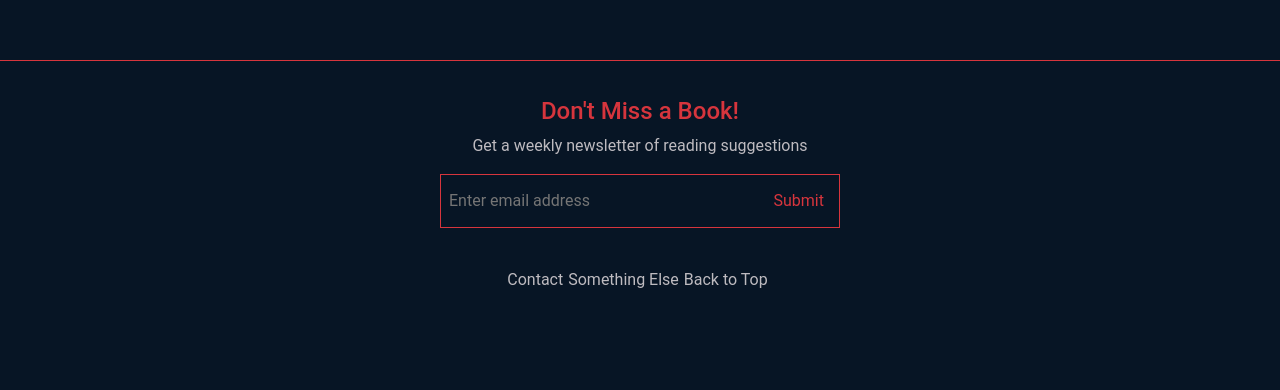
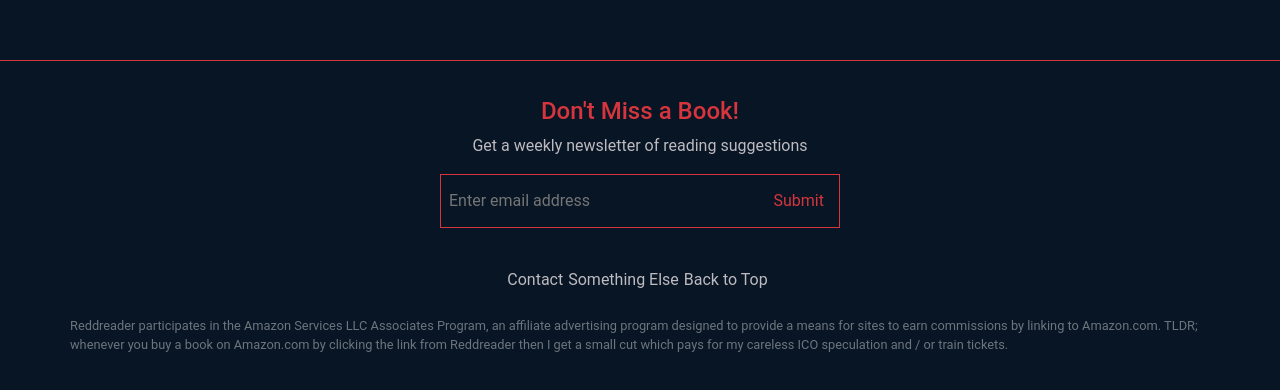
Before and after one commit to jacobedawson/readreddit, an Angular app: page / in a window 1280 px wide. Shown: the part 921-1311 px from the top of the page. Before the commit the page ends 1249 px from the top, so only its background shows below. Built offline with nearby package versions, Linux system fonts and the light colour scheme; no server answers; a small style sheet from the web is missing.

Commit message:
minor style edit

```diff
--- a/src/app/footer/footer.component.html
+++ b/src/app/footer/footer.component.html
@@ -17,4 +17,7 @@
     <li><a href="#">Something Else</a></li>
     <li><a href="#">Back to Top</a></li>
   </ul>
+  <small class="mt-4">
+      Reddreader participates in the Amazon Services LLC Associates Program, an affiliate advertising program designed to provide a means for sites to earn commissions by linking to Amazon.com. TLDR; whenever you buy a book on Amazon.com by clicking the link from Reddreader then I get a small cut which pays for my careless ICO speculation and / or train tickets.
+  </small>
 </footer>
--- a/src/app/footer/footer.component.scss
+++ b/src/app/footer/footer.component.scss
@@ -25,6 +25,9 @@ footer {
                 color: $rr-grey-mid;
             }
         }
+    }
+    small {
+        max-width: 1140px;
     }
 }
 
```
